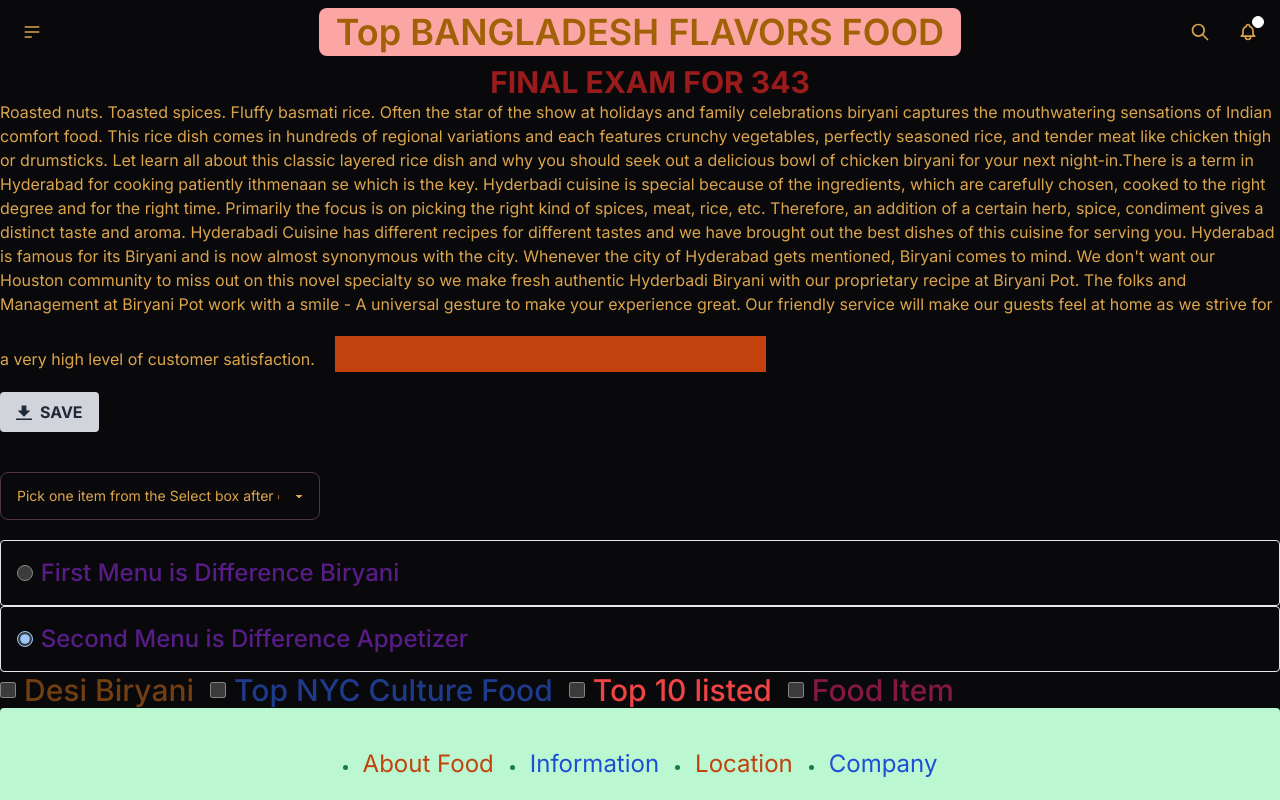
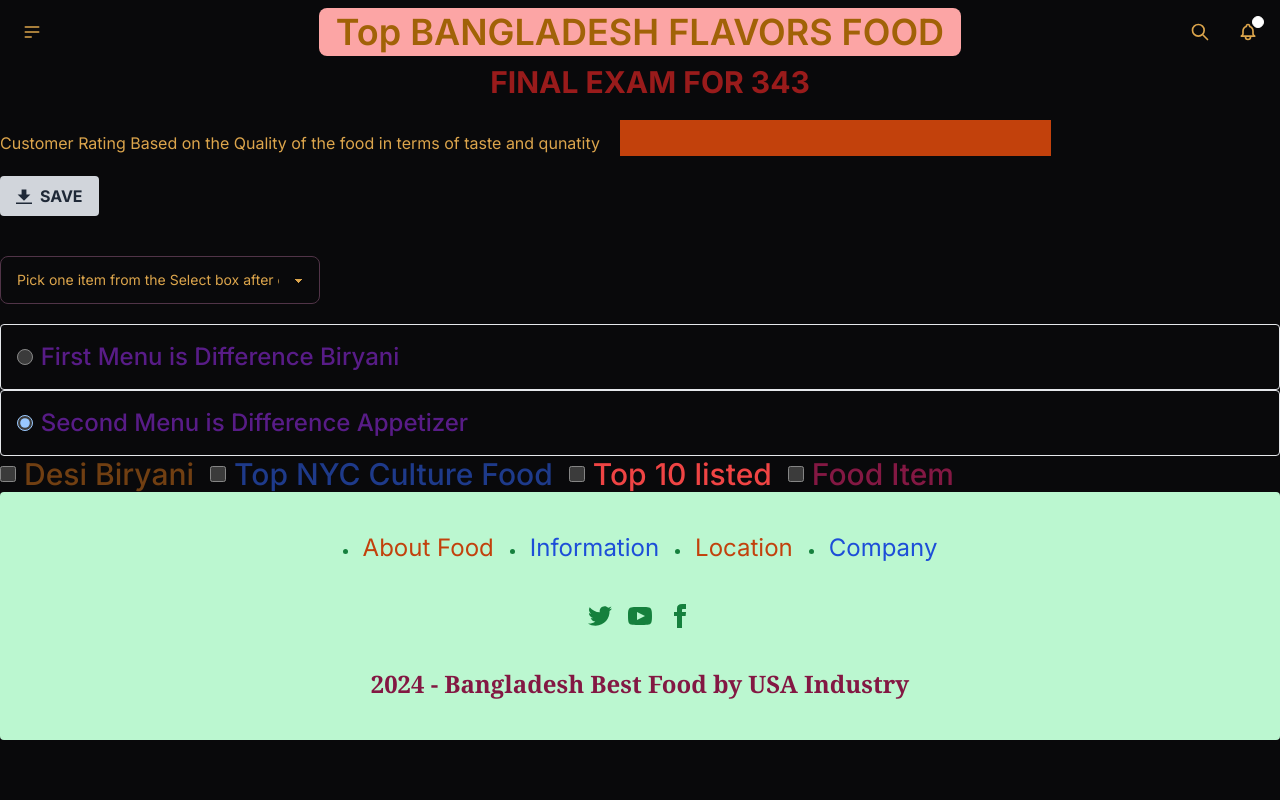
Before and after one commit to Himelmiah13/Midteam-exam-2, a Next.js app: page /final in a window 1280 px wide. Shown: the top 800 px of the page. Built offline with nearby package versions, Linux system fonts and the light colour scheme.

Commit message:
page.tsx

```diff
--- a/app/final/page.tsx
+++ b/app/final/page.tsx
@@ -3,13 +3,7 @@ export default function Page (){
         <>
         <h1 className= "text-3xl ml-5 text-red-800 font-bold text-center"> FINAL EXAM FOR 343</h1>
         <form>
-            <label htmlFor="product">Roasted nuts. Toasted spices. Fluffy basmati rice.
-
-Often the star of the show at holidays and family celebrations biryani captures the mouthwatering sensations of Indian comfort food.
-This rice dish comes in hundreds of regional variations and each features crunchy vegetables, perfectly seasoned rice, and tender meat like chicken thigh or drumsticks.
-Let learn all about this classic layered rice dish and why you should seek out a delicious bowl of chicken biryani for your next night-in.There is a term in Hyderabad for cooking patiently ithmenaan se which is the key. Hyderbadi cuisine is special because of the ingredients, which are carefully chosen, cooked to the right degree and for the right time. Primarily the focus is on picking the right kind of spices, meat, rice, etc. Therefore, an addition of a certain herb, spice, condiment gives a distinct taste and aroma. Hyderabadi Cuisine has different recipes for different tastes and we have brought out the best dishes of this cuisine for serving you.
-Hyderabad is famous for its Biryani and is now almost synonymous with the city. Whenever the city of Hyderabad gets mentioned, Biryani comes to mind. We don't want our Houston community to miss out on this novel specialty so we make fresh authentic Hyderbadi Biryani with our proprietary recipe at Biryani Pot.
-The folks and Management at Biryani Pot work with a smile - A universal gesture to make your experience great. Our friendly service will make our guests feel at home as we strive for a very high level of customer satisfaction.</label>
+            <label htmlFor="product" >Customer Rating Based on the Quality of the food in terms of taste and qunatity</label>
             <input
             type="text" name="product" id="product" className=" m-5 text-3xl text-black bg-orange-700 border-solid"/>
             <br />
```
